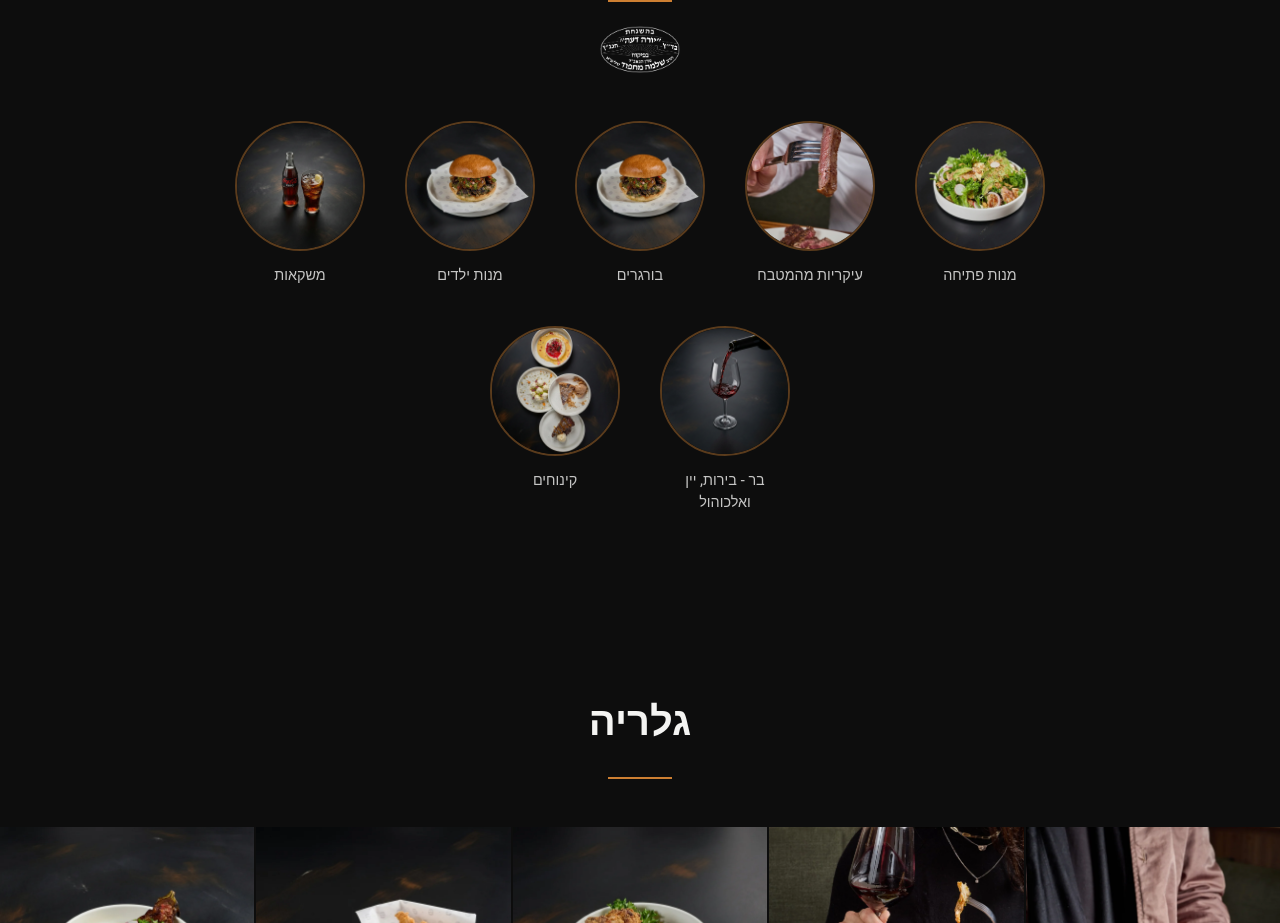
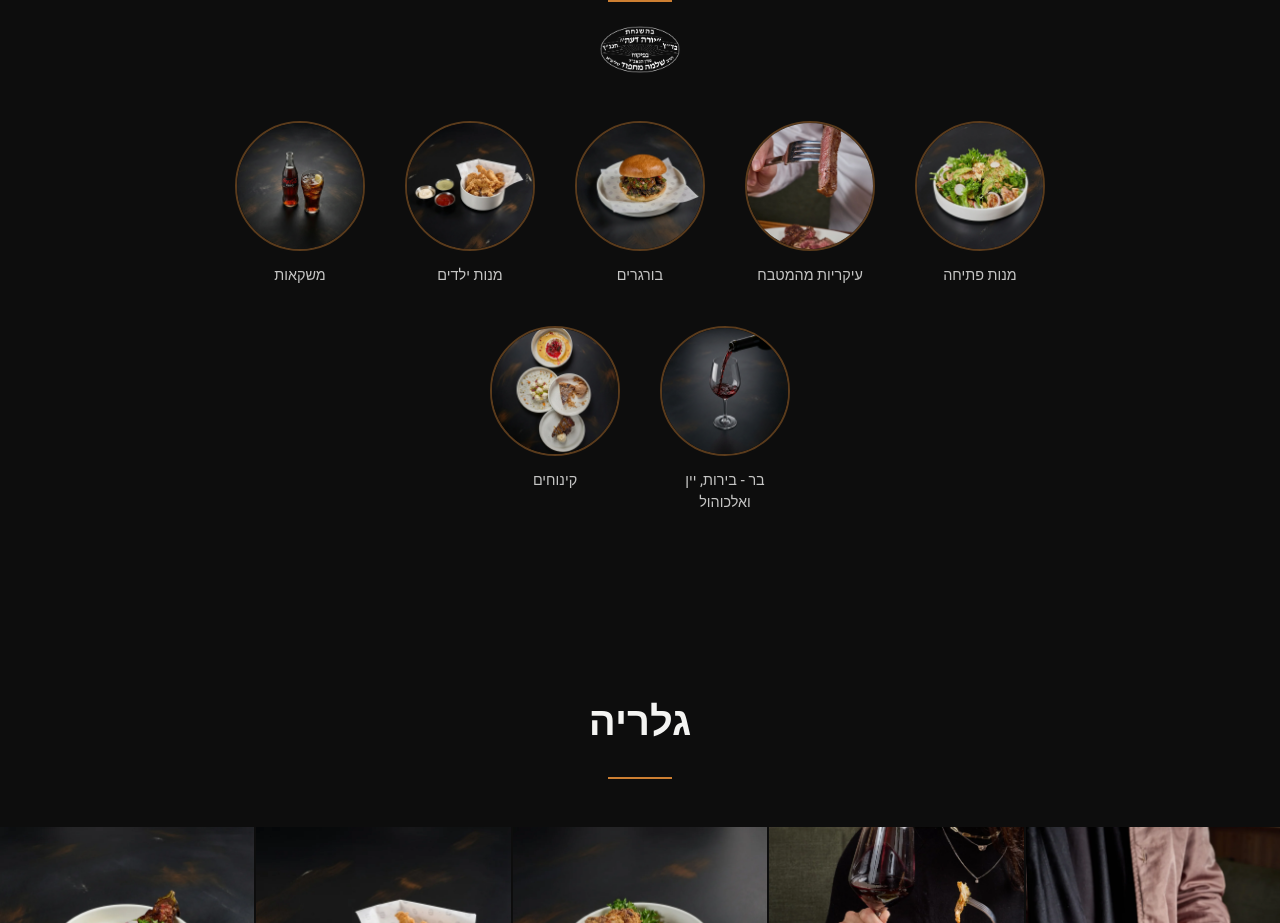
Before and after one commit to Idosegev23/meatup, a Next.js app: page / in a window 1280 px wide. Shown: the part 1980-2903 px from the top of the page. Built offline with nearby package versions, Linux system fonts and the light colour scheme.

Commit message:
Update kids menu image

```diff
--- a/src/data/menu.ts
+++ b/src/data/menu.ts
@@ -97,7 +97,7 @@ export const menuData: MenuCategory[] = [
       he: "מנות ילדים",
       en: "Kids Menu"
     },
-    image: "/imgs/meatupimgs/burgers.webp",
+    image: "/imgs/meatupimgs/img6_processed.webp",
     items: [
       { id: "kids-burger", name: { he: "בורגר ילדים", en: "Kids Burger" }, price: 58 },
       { id: "kids-schnitzel", name: { he: "שניצלוני חזה עוף", en: "Chicken Breast Schnitzel" }, price: 58 },
```
